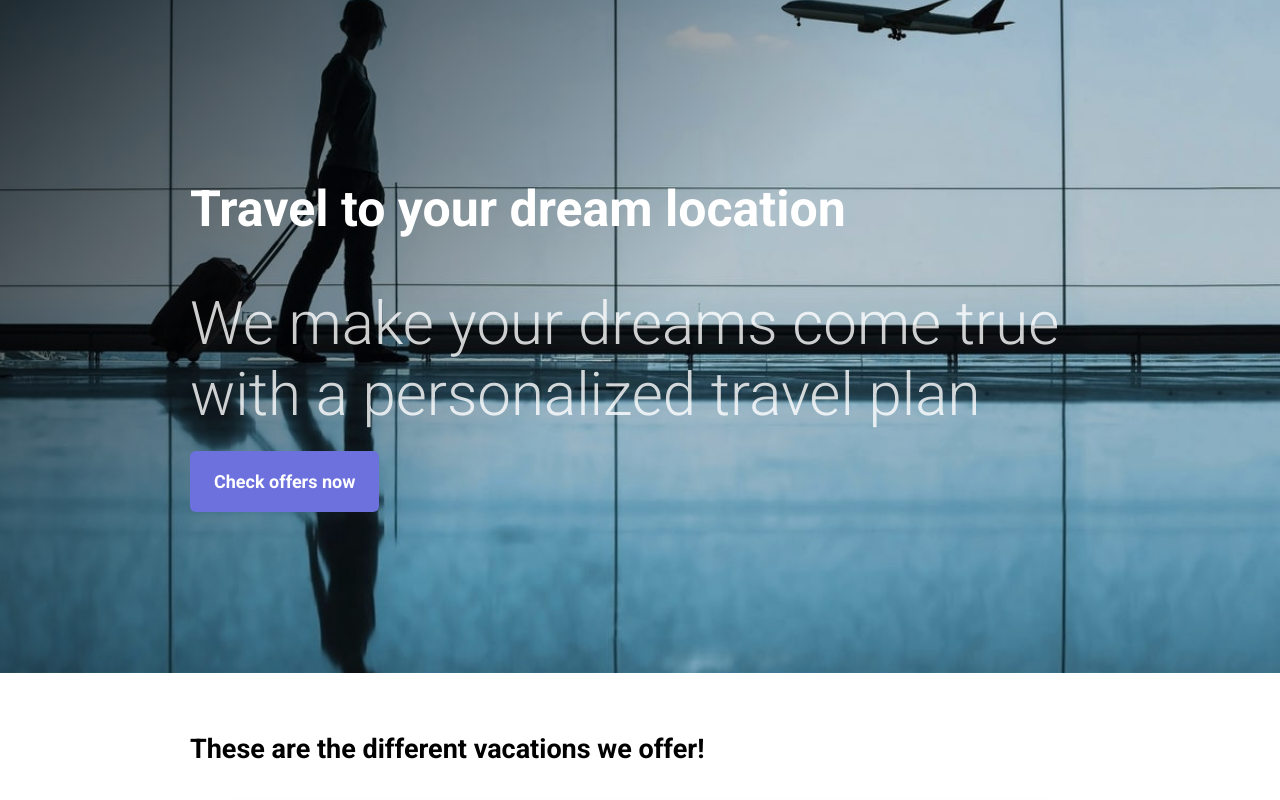
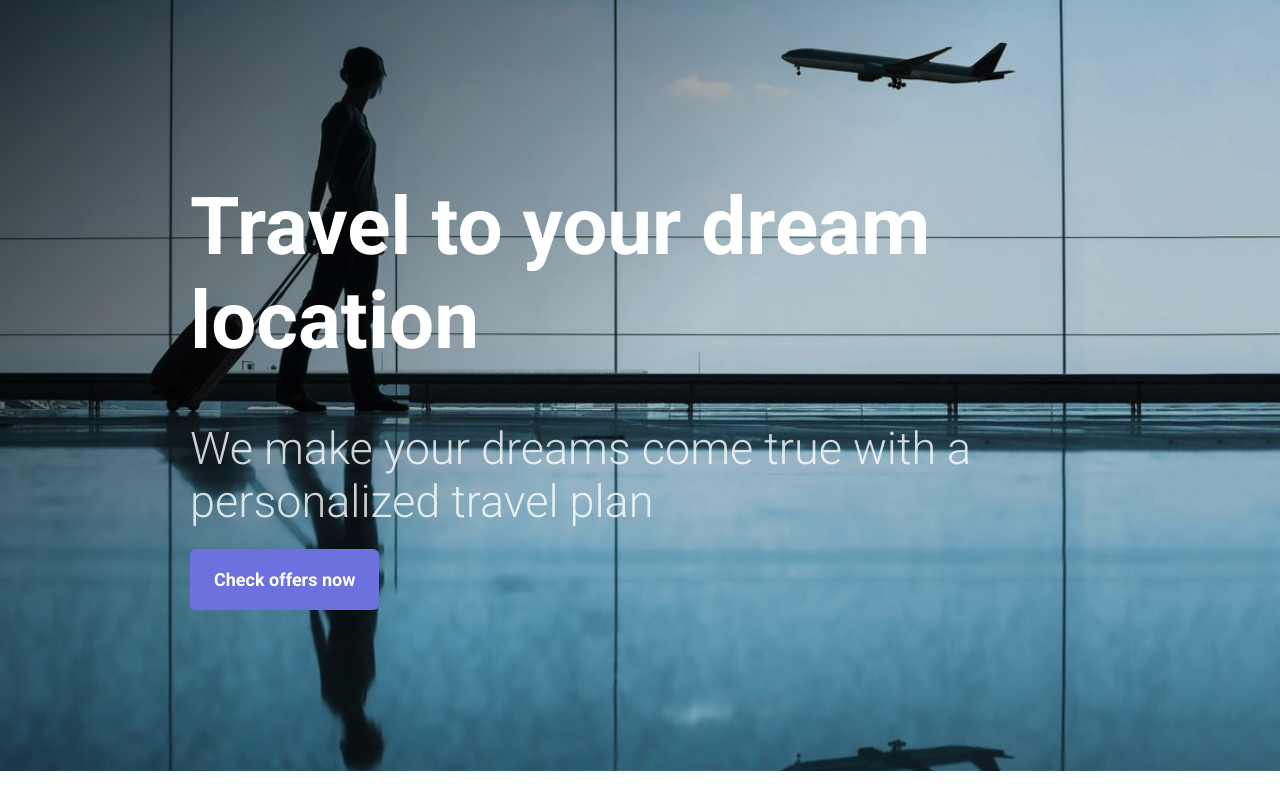
Before and after one commit to rafael-benzimra/landing, a plain HTML site: page index.html in a window 1280 px wide. Shown: the top 800 px of the page. Drawn offline with Linux system fonts and the light colour scheme; a script that the page names is missing.

Commit message:
Update banner.css

```diff
--- a/css/components/banner.css
+++ b/css/components/banner.css
@@ -6,10 +6,10 @@
   background-position: center;
 }
 .banner h1 {
-  font-size: 50px;
+  font-size: 80px;
 }
 .banner h2 {
-  font-size: 60px;
+  font-size: 45px;
   font-weight: lighter;
   opacity: 0.8;
   margin-bottom: 40px;
```
